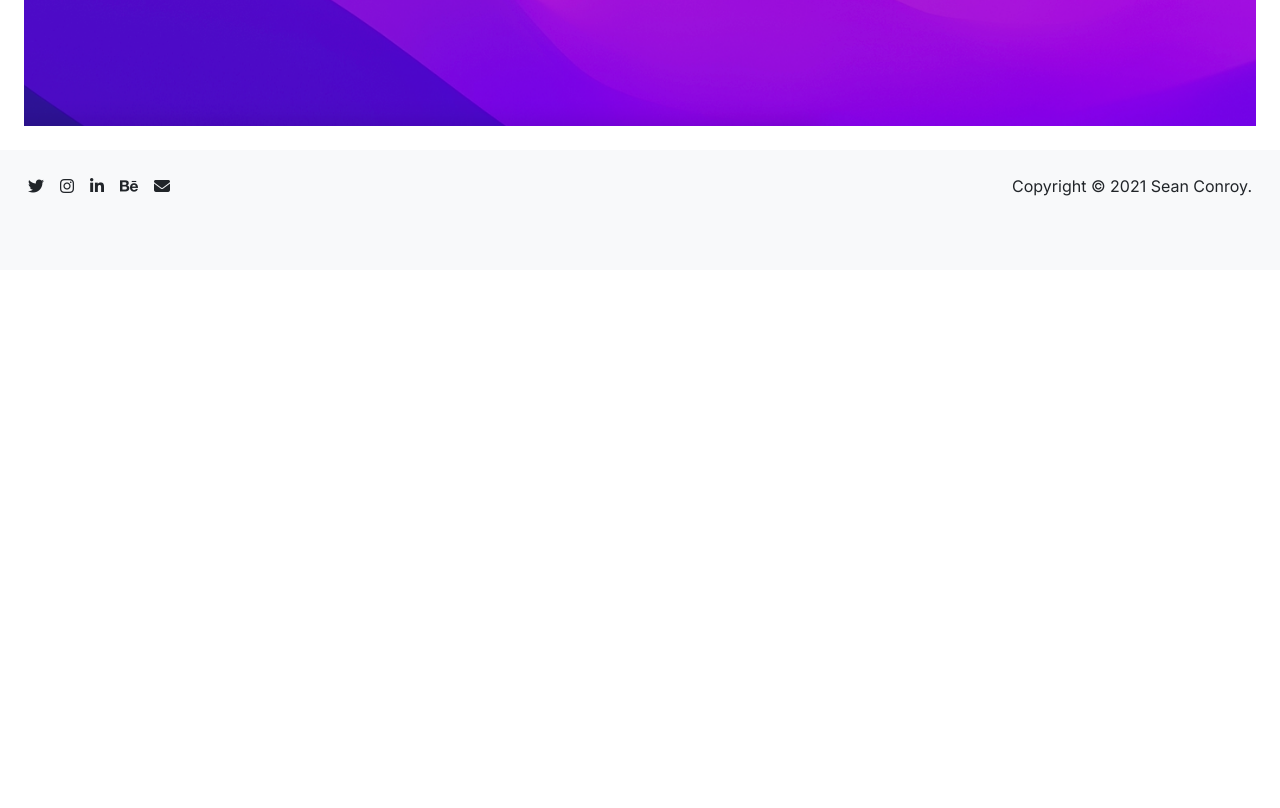
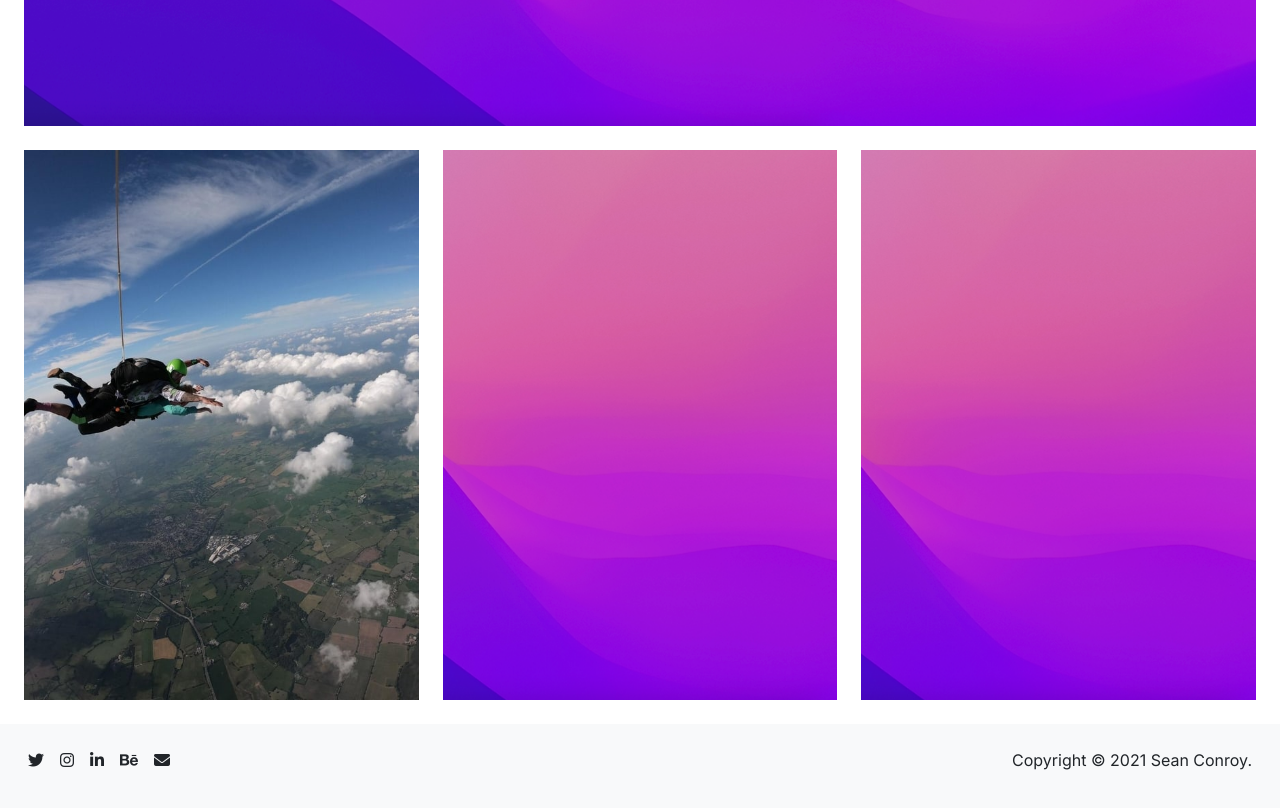
Before and after one commit to SeanConroy01/seanconroy01.github.io, a plain HTML site: page about.html in a window 1280 px wide. Shown: the part 518-1326 px from the top of the page. Before the commit the page ends 800 px from the top, so only its background shows below. Drawn offline with nearby package versions, Linux system fonts and the light colour scheme.

Commit message:
add about.html images

```diff
--- a/about.html
+++ b/about.html
@@ -108,6 +108,25 @@
                 </div>
               </div>
         </section>
+
+        <section>
+            <div class="container pb-4 g-4">
+                <div class="row g-4">
+                    <div class="col col-lg-4 col-md-12 col-sm-12">
+                        <div class="bg-dark project-container" style="background: url('/assets/images/other/skydive.jpeg'); background-repeat:no-repeat; background-size:cover; background-position:center;">
+                        </div>
+                    </div>
+                    <div class="col col-lg-4 col-md-12 col-sm-12">
+                        <div class="bg-dark project-container" style="background: url('/assets/images/other/background-1.png'); background-repeat:no-repeat; background-size:cover; background-position:center;">
+                        </div>
+                    </div>
+                    <div class="col col-lg-4 col-md-12 col-sm-12">
+                        <div class="bg-dark project-container" style="background: url('/assets/images/other/background-1.png'); background-repeat:no-repeat;background-size:cover; background-position:center;">
+                        </div>
+                    </div>
+                </div>
+            </div>
+        </section>
     </div>
 
     <footer>
```
